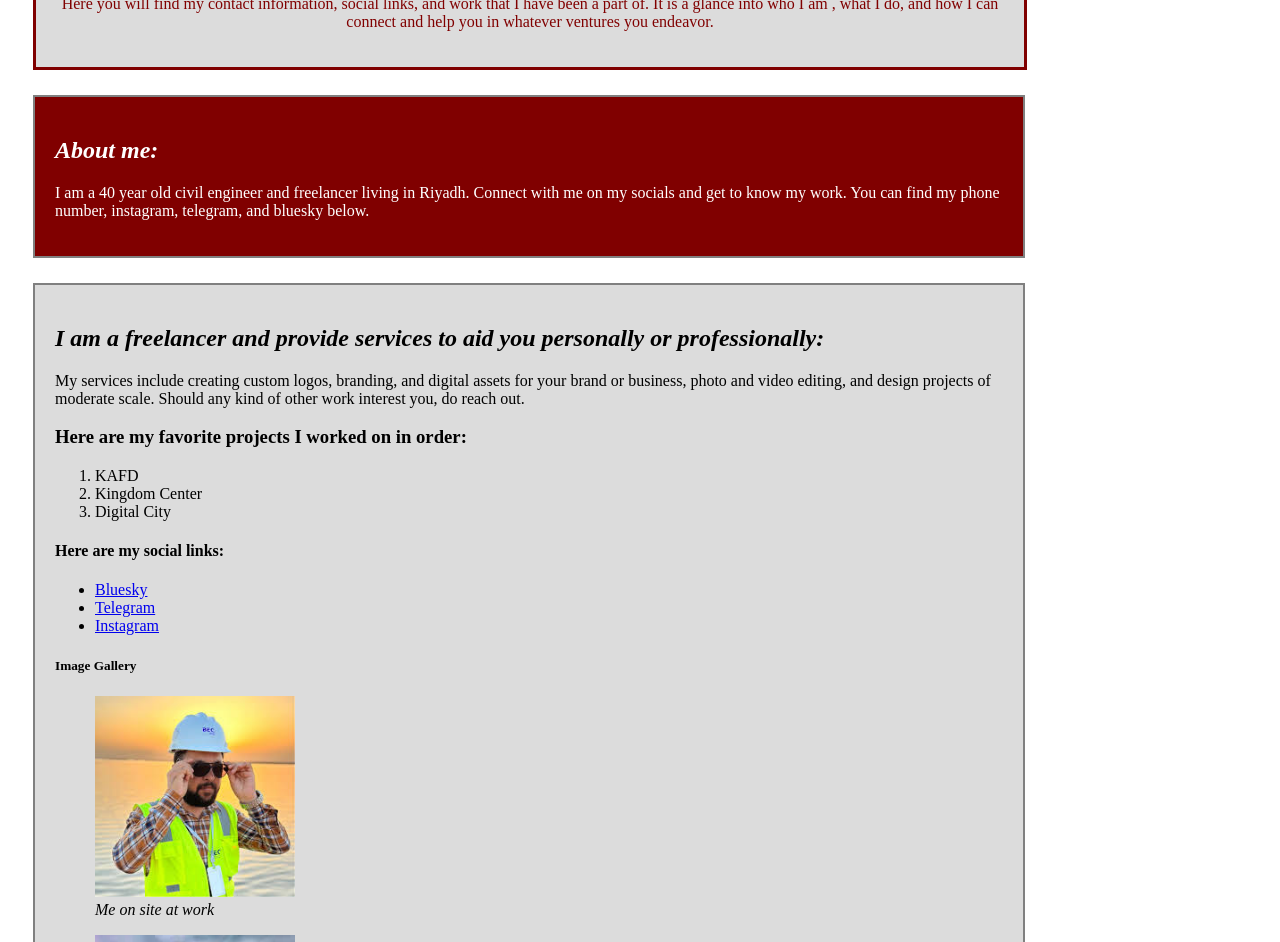
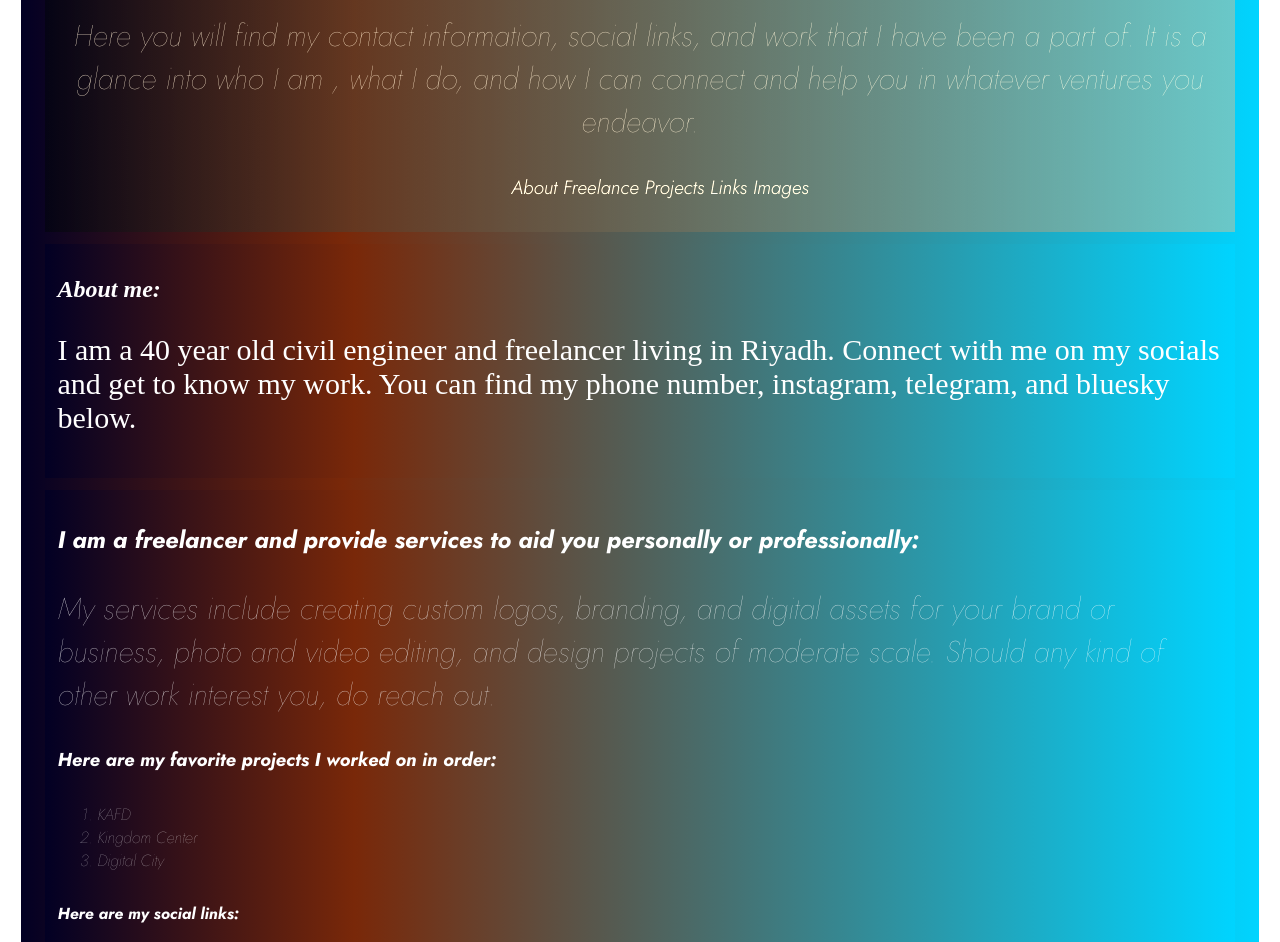
Before and after one commit to UMVdDv/Assignment1, a plain HTML site: page ProfileAssignment.html in a window 1280 px wide. Shown: the part 133-1075 px from the top of the page. Drawn offline with Linux system fonts and the light colour scheme.

Commit message:
Changes
Changes and Progress

```diff
--- a/ProfileAssignment.html
+++ b/ProfileAssignment.html
@@ -7,26 +7,38 @@
         <meta name="author" content="Vladimir Dvorkin">
         <meta name="description" content="This site contains profile information for a fictional figure John Doe">
         <meta name="keywords" content="html,John Doe, Profile, Connect, Phone, Dm, Socials">
+        <link rel="preconnect" href="https://fonts.googleapis.com">
+        <link rel="preconnect" href="https://fonts.gstatic.com" crossorigin>
+        <link href="https://fonts.googleapis.com/css2?family=Jost:ital,wght@0,100..900;1,100..900&display=swap" rel="stylesheet">
         <link rel="stylesheet" href="Test.css">
         <title>John Doe's Profile</title>
     </head>
+    <body>
+    <div class = "box">
 
-    <body>
                 <!-- Body Area, Displayed -->
             <header>
-                <div class = "box0">
+                <div class = "box0 p ul jostfont a a:hover hoverScale filtration">
                     <h1> <b>Hello, I am John Doe </b></h1>
                     <p>
                         Here you will find my contact information, social links, and work that I have been a part of. It is a glance into who I am , what I do, and how I can connect and help you in whatever ventures you endeavor.
                     </p>
+                    <ul>
+                        <a href = "#about">About</a></li>
+                        <a href = "#freelance">Freelance</a></li>
+                        <a href = "#projects">Projects</a></li>
+                        <a href = "#links">Links</a></li>
+                        <a href = "#images">Images</a></li>
+
+                    </ul>
                 </div>
             </header>
 
 
             <main>
                 <!-- Sec1 for intro-->
-                <section1>
-                    <div class="box">
+                <section1 id="about">
+                    <div class="box em">
                         <h2><em>
                             About me:
                         </em> </h2>
@@ -37,8 +49,8 @@
                 </section1>
 
                 <!-- Sec2 for freelance description -->
-            <div class = "box2">
-                <section2>
+            <div class = "box jostfont">
+                <section2 id="freelance">
                     <h2><em>
                         I am a freelancer and provide services to aid you personally or professionally:
                     </em></h2>
@@ -49,7 +61,7 @@
 
 
                 <!-- Sec3 for ordered projects -->
-                <section3>
+                <section3 id="projects">
                     <h3>
                         Here are my favorite projects I worked on in order:
                     </h3>
@@ -70,7 +82,8 @@
 
 
                 <!-- Sec4 for unorder links -->
-                <section4>
+                 <div class=" a:hover">
+                 <section4 id="links">
                     <h4>Here are my social links:</h4>
                     <p>
                         <ul>
@@ -87,11 +100,12 @@
                         </ul>
                     </p>
                 </section4>
-
+            </div>
 
                 <!-- Sec5 for images -->
-                <section5>
-                    <h5> Image Gallery </h5>
+                 <div class = "gallery">
+                <section5 id="images">
+                    <h5>Image Gallery</h5>
                         <figure>
                         <img src="John.jpeg" alt="Me on site at work" width="200">
                         <figcaption> <i> Me on site at work </i> </figcaption>
@@ -107,13 +121,14 @@
                         <figcaption> <i>Website I designed for a client</i> </figcaption>
                     </figure>
                 </section5>
+                </div>
             </div>
 
 
             </main>
 
 
-            <div class = "box"><footer>
+            <div class = " filtration hoverScale box0 p"><footer>
                 <p>
                     Feel free to dm me personally, I am avaliable and respond quickly. Always down to collaborate and create.
                 </p>
@@ -122,7 +137,8 @@
                 </i></p>
             </footer></div>
 
-
+    </div>
     </body>
 
+
     </html>
--- a/Test.css
+++ b/Test.css
@@ -1,41 +1,81 @@
 div{
-    border: solid;
+    margin: 0%;
+    padding: 0%;
+}
+
+
+.box0{
     align-items: center;
+        text-emphasis: italic;
+        text-size-adjust: 30pt;
+        width: auto;
+        margin: 1%;
+        padding: 1%;
+        align-items: center;
+        text-align: center;
+        background: rgb(2,0,36);
+        background: linear-gradient(90deg, rgba(2,0,36,1) 0%, rgba(121,40,9,1) 26%, rgba(0,212,255,1) 100%);
+        color:white;
 
 
 }
-.box0{
-        background-color: gainsboro;
-        color: maroon;
-        text-emphasis: italic;
-        text-align: center;
-        text-shadow: 1cm;
-        text-size-adjust: 30pt;
-        width: 75%;
-        margin: 25px;
-        padding: 20px;
-        align-items: center;
 
 
-}
+
 .box{
     color: white;
-    border:solid 2px gray;
-    background-color: maroon;
-    width:75%;
-    margin: 25px;
-    padding: 20px;
+    width: auto;
+    margin: 1%;
+    padding: 1%;
+    text-size-adjust: 20px;
     align-items: center;
+    background: rgb(2,0,36);
+    background: linear-gradient(90deg, rgba(2,0,36,1) 0%, rgba(121,40,9,1) 26%, rgba(0,212,255,1) 100%);
+}
 
 
+
+a {
+    text-decoration: none;
+    color: white;
 }
-.box2{
-    border:solid 2px gray;
-    background-color: gainsboro;
-    width:75%;
-    margin: 25px;
-    padding: 20px;
-    align-items: center;
+a:hover {
+    text-decoration: underline;
+  }
 
+.hoverScale:hover{
+    transform: scale(1.25);
+}
 
+.jostfont {
+    font-family: "Jost", serif;
+    font-optical-sizing: auto;
+    font-weight: 10;
+    font-style: italic;
 }
+.gallery{
+    display: grid;
+    grid-template-columns: (1, 3fr);
+    gap: 10px;
+    max-width: 25%;
+    max-height:25%;
+}
+.gallery img {
+    width: 50%;
+    height: 50%;
+    display: block;
+}
+p {
+    font-size: 30px;
+ }
+ ul {
+    font-weight: 300;
+    font-family:inherit;
+    font-size: larger;
+ }
+ em{
+    stroke-width: 50%;
+ }
+ .filtration{
+    filter:sepia(50%)
+ }
```
